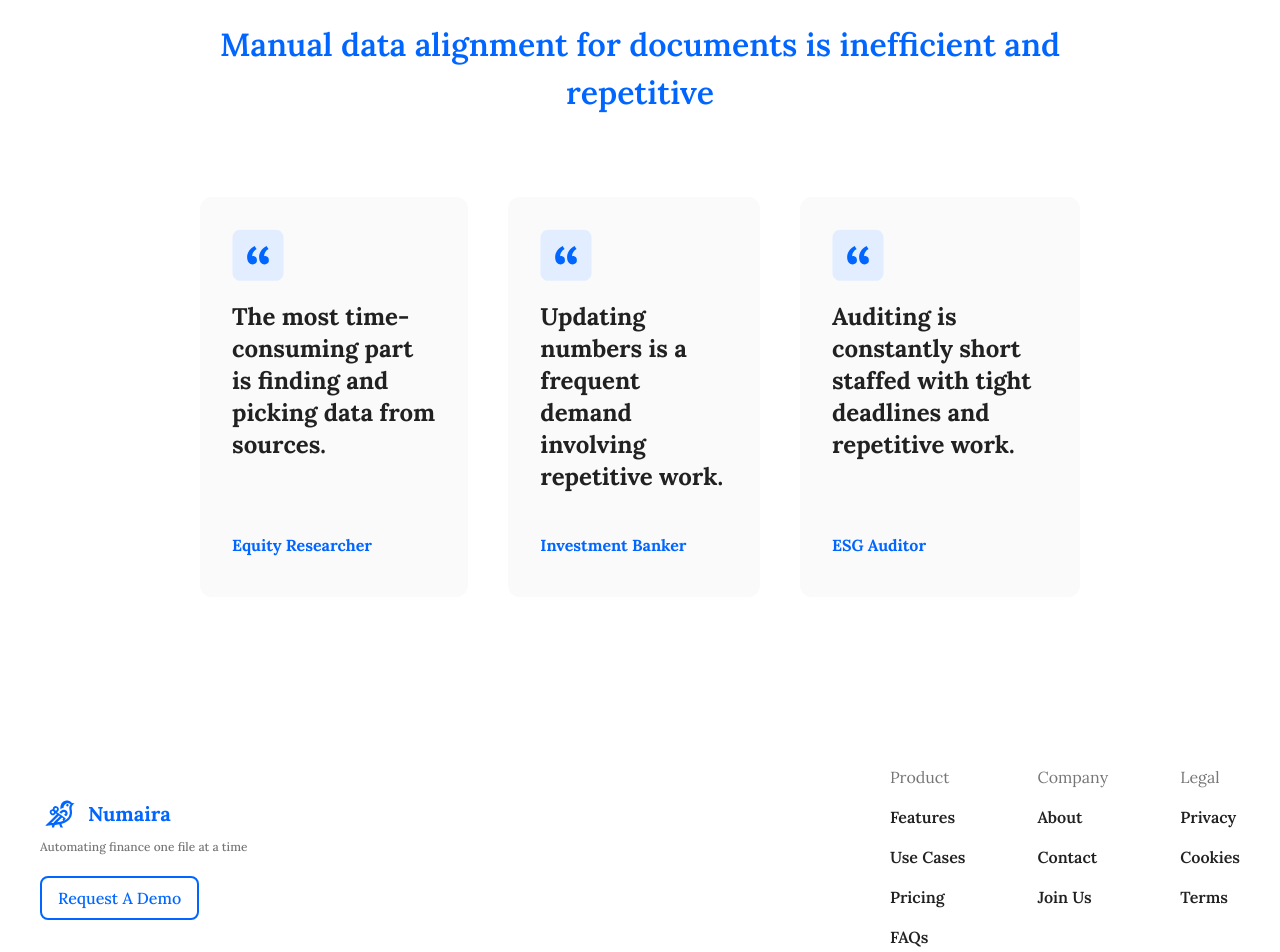
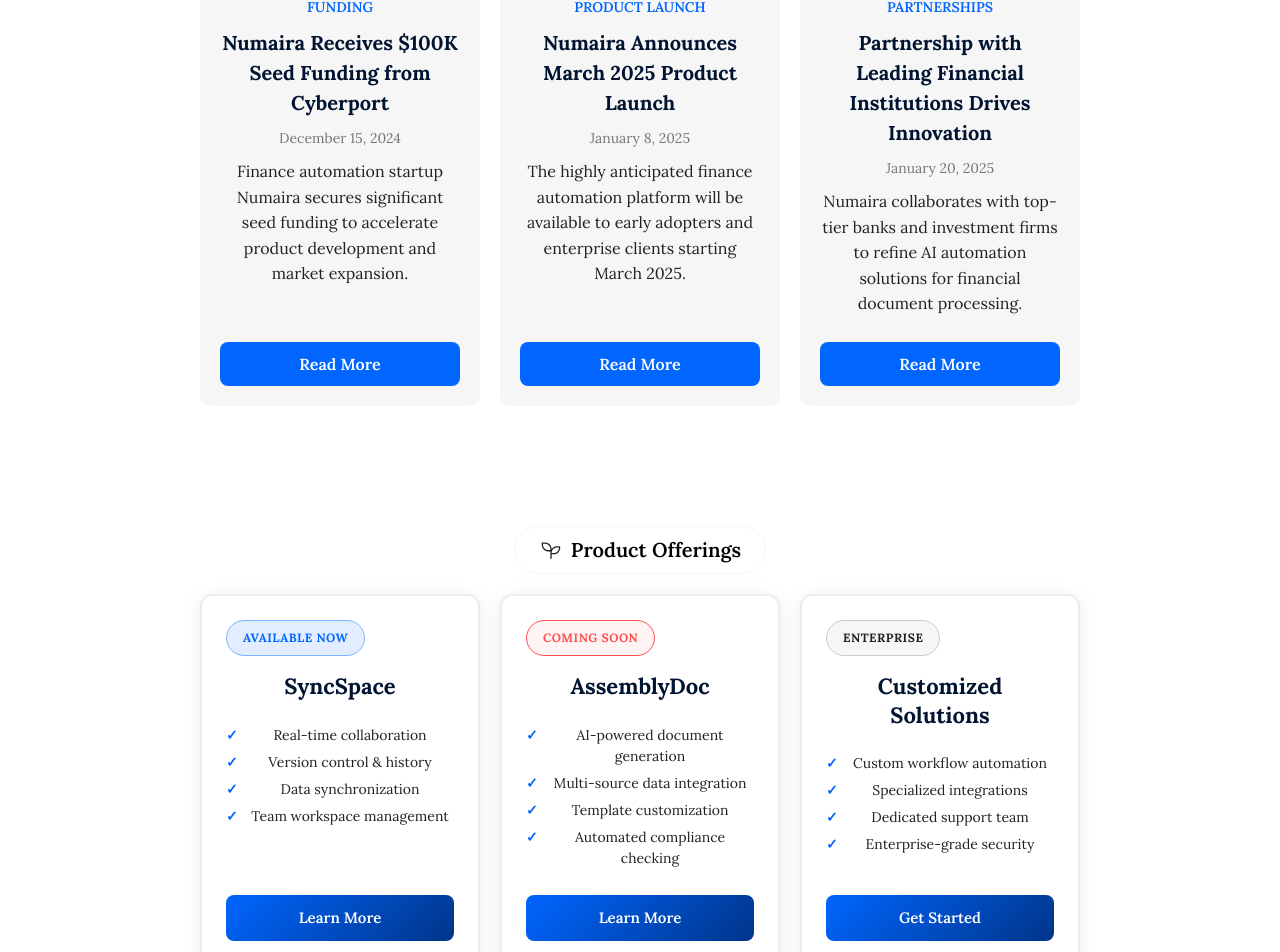
Before and after one commit to Yunzez/numaira, a Next.js app in the folder numaira_landing/: page / in a window 1280 px wide. Shown: the part 853-1805 px from the top of the page. Built offline with nearby package versions, Linux system fonts and the light colour scheme.

Commit message:
Revamp landing page with new product offerings and featured news; update footer links for improved navigation

```diff
--- a/numaira_landing/src/app/components/footer.tsx
+++ b/numaira_landing/src/app/components/footer.tsx
@@ -92,26 +92,26 @@
                 <FooterLessBolderFont>
                   <h5>Product</h5>
                 </FooterLessBolderFont>
-                <FooterBoldedFont>Features</FooterBoldedFont>
-                <FooterBoldedFont>Use Cases</FooterBoldedFont>
-                <FooterBoldedFont>Pricing</FooterBoldedFont>
-                <FooterBoldedFont>FAQs</FooterBoldedFont>
+                <FooterBoldedFont onClick={() => router.push("/")}>Features</FooterBoldedFont>
+                <FooterBoldedFont onClick={() => router.push("/")}>Use Cases</FooterBoldedFont>
+                <FooterBoldedFont onClick={() => router.push("/pricing")}>Pricing</FooterBoldedFont>
+                <FooterBoldedFont onClick={() => router.push("/faq")}>FAQs</FooterBoldedFont>
               </FooterCoreLayout>
               <FooterCoreLayout>
                 <FooterLessBolderFont>
                   <h5>Company</h5>
                 </FooterLessBolderFont>
-                <FooterBoldedFont>About</FooterBoldedFont>
-                <FooterBoldedFont>Contact</FooterBoldedFont>
-                <FooterBoldedFont>Join Us</FooterBoldedFont>
+                <FooterBoldedFont onClick={() => router.push("/about")}>About</FooterBoldedFont>
+                <FooterBoldedFont onClick={() => router.push("/contact")}>Contact</FooterBoldedFont>
+                <FooterBoldedFont onClick={() => router.push("/join")}>Join Us</FooterBoldedFont>
               </FooterCoreLayout>
               <FooterCoreLayout>
                 <FooterLessBolderFont>
                   <h5>Legal</h5>
                 </FooterLessBolderFont>
-                <FooterBoldedFont>Privacy</FooterBoldedFont>
-                <FooterBoldedFont>Cookies</FooterBoldedFont>
-                <FooterBoldedFont>Terms</FooterBoldedFont>
+                <FooterBoldedFont onClick={() => router.push("/privacy")}>Privacy</FooterBoldedFont>
+                <FooterBoldedFont onClick={() => router.push("/cookies")}>Cookies</FooterBoldedFont>
+                <FooterBoldedFont onClick={() => router.push("/terms")}>Terms</FooterBoldedFont>
               </FooterCoreLayout>
             </div>
           </div>
@@ -222,26 +222,26 @@
                 <FooterLessBolderFont>
                   <h5>Product</h5>
                 </FooterLessBolderFont>
-                <FooterBoldedFont>Features</FooterBoldedFont>
-                <FooterBoldedFont>Use Cases</FooterBoldedFont>
-                <FooterBoldedFont>Pricing</FooterBoldedFont>
-                <FooterBoldedFont>FAQs</FooterBoldedFont>
+                <FooterBoldedFont onClick={() => router.push("/")}>Features</FooterBoldedFont>
+                <FooterBoldedFont onClick={() => router.push("/")}>Use Cases</FooterBoldedFont>
+                <FooterBoldedFont onClick={() => router.push("/pricing")}>Pricing</FooterBoldedFont>
+                <FooterBoldedFont onClick={() => router.push("/faq")}>FAQs</FooterBoldedFont>
               </FooterCoreLayout>
               <FooterCoreLayout style={{ gridColumn: "2", gridRow: 1 }}>
                 <FooterLessBolderFont>
                   <h5>Company</h5>
                 </FooterLessBolderFont>
-                <FooterBoldedFont>About</FooterBoldedFont>
-                <FooterBoldedFont>Contact</FooterBoldedFont>
-                <FooterBoldedFont>Join Us</FooterBoldedFont>
+                <FooterBoldedFont onClick={() => router.push("/about")}>About</FooterBoldedFont>
+                <FooterBoldedFont onClick={() => router.push("/contact")}>Contact</FooterBoldedFont>
+                <FooterBoldedFont onClick={() => router.push("/join")}>Join Us</FooterBoldedFont>
               </FooterCoreLayout>
               <FooterCoreLayout style={{ gridColumn: "1", gridRow: 2 }}>
                 <FooterLessBolderFont>
                   <h5>Legal</h5>
                 </FooterLessBolderFont>
-                <FooterBoldedFont>Privacy</FooterBoldedFont>
-                <FooterBoldedFont>Cookies</FooterBoldedFont>
-                <FooterBoldedFont>Terms</FooterBoldedFont>
+                <FooterBoldedFont onClick={() => router.push("/privacy")}>Privacy</FooterBoldedFont>
+                <FooterBoldedFont onClick={() => router.push("/cookies")}>Cookies</FooterBoldedFont>
+                <FooterBoldedFont onClick={() => router.push("/terms")}>Terms</FooterBoldedFont>
               </FooterCoreLayout>
             </div>
           </div>
--- a/numaira_landing/src/app/page.tsx
+++ b/numaira_landing/src/app/page.tsx
@@ -398,7 +398,7 @@
 
       <SectionContainer style={{ marginTop: "80px", marginBottom: "80px"}}>
         <IntroTitle>Introducing Numaira</IntroTitle>
-        <IntroDescr>Automate data entry for financial documents in 1-click</IntroDescr>
+        <IntroDescr>AI-Powered Automation Solutions for Finance</IntroDescr>
         <IntroButtonContainer>
           {/* <Button text={"Request A Demo"} variant={ButtonVariant.Primary} onClick={() => {console.log("hi")}}></Button>
           <Button text={"Solution"} variant={ButtonVariant.Secondary} onClick={() => {console.log("hi")}}></Button> */}
@@ -411,15 +411,74 @@
         <Marquee Index={0} TotalItems={7}/>
       </MemberCompaniesContainer>
 
-      <SectionContainer>
-        <SectionHeader svg={<Pages/>} title={"The Problem"}></SectionHeader>
-        <Descr>Manual data alignment for documents is inefficient and repetitive</Descr>
-        <QuoteContainer>
-          <Quote quote={"The most time-consuming part is finding and picking data from sources."} source={"Equity Researcher"} svg={<CMBILogo/>}></Quote>
-          <Quote quote={"Updating numbers is a frequent demand involving repetitive work."} source={"Investment Banker"} svg={<CMBILogo/>}></Quote>
-          <Quote quote={"Auditing is constantly short staffed with tight deadlines and repetitive work."} source={"ESG Auditor"} svg={<PWCLogo style={{width: "80px"}}/>}></Quote>
-        </QuoteContainer>
-        <QuoteCarousel/>
+      <SectionContainer style={{ marginTop: "60px", marginBottom: "60px" }}>
+        <SectionHeader svg={<Pages/>} title={"Featured News"}></SectionHeader>
+        <NewsGrid>
+          <NewsCard>
+            <NewsCategory>Funding</NewsCategory>
+            <NewsTitle>Numaira Receives $100K Seed Funding from Cyberport</NewsTitle>
+            <NewsDate>December 15, 2024</NewsDate>
+            <NewsExcerpt>Finance automation startup Numaira secures significant seed funding to accelerate product development and market expansion.</NewsExcerpt>
+            <ReadMoreButton onClick={() => router.push("/media")}>Read More</ReadMoreButton>
+          </NewsCard>
+
+          <NewsCard>
+            <NewsCategory>Product Launch</NewsCategory>
+            <NewsTitle>Numaira Announces March 2025 Product Launch</NewsTitle>
+            <NewsDate>January 8, 2025</NewsDate>
+            <NewsExcerpt>The highly anticipated finance automation platform will be available to early adopters and enterprise clients starting March 2025.</NewsExcerpt>
+            <ReadMoreButton onClick={() => router.push("/media")}>Read More</ReadMoreButton>
+          </NewsCard>
+
+          <NewsCard>
+            <NewsCategory>Partnerships</NewsCategory>
+            <NewsTitle>Partnership with Leading Financial Institutions Drives Innovation</NewsTitle>
+            <NewsDate>January 20, 2025</NewsDate>
+            <NewsExcerpt>Numaira collaborates with top-tier banks and investment firms to refine AI automation solutions for financial document processing.</NewsExcerpt>
+            <ReadMoreButton onClick={() => router.push("/media")}>Read More</ReadMoreButton>
+          </NewsCard>
+        </NewsGrid>
+      </SectionContainer>
+
+      <SectionContainer style={{ marginTop: "60px" }}>
+        <SectionHeader svg={<Sprout/>} title={"Product Offerings"}></SectionHeader>
+        <ProductGrid>
+          <ProductCard>
+            <ProductStatus>Available Now</ProductStatus>
+            <ProductTitle>SyncSpace</ProductTitle>
+            <ProductFeatures>
+              <li>Real-time collaboration</li>
+              <li>Version control & history</li>
+              <li>Data synchronization</li>
+              <li>Team workspace management</li>
+            </ProductFeatures>
+            <LearnMoreButton onClick={() => router.push("/demo")}>Learn More</LearnMoreButton>
+          </ProductCard>
+
+          <ProductCard>
+            <ProductStatus>Coming Soon</ProductStatus>
+            <ProductTitle>AssemblyDoc</ProductTitle>
+            <ProductFeatures>
+              <li>AI-powered document generation</li>
+              <li>Multi-source data integration</li>
+              <li>Template customization</li>
+              <li>Automated compliance checking</li>
+            </ProductFeatures>
+            <LearnMoreButton onClick={() => router.push("/demo")}>Learn More</LearnMoreButton>
+          </ProductCard>
+
+          <ProductCard>
+            <ProductStatus>Enterprise</ProductStatus>
+            <ProductTitle>Customized Solutions</ProductTitle>
+            <ProductFeatures>
+              <li>Custom workflow automation</li>
+              <li>Specialized integrations</li>
+              <li>Dedicated support team</li>
+              <li>Enterprise-grade security</li>
+            </ProductFeatures>
+            <LearnMoreButton onClick={() => router.push("/contact")}>Get Started</LearnMoreButton>
+          </ProductCard>
+        </ProductGrid>
       </SectionContainer>
 
       {/* <SectionContainer>
```
